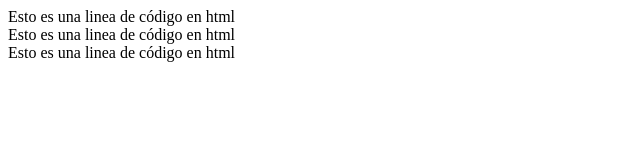
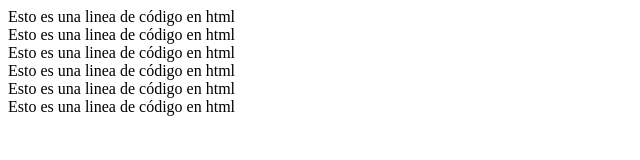
Before and after one commit to RobertMoralesO/clase_ai_2021, a plain HTML site: page index.html in a window 1280 px wide. Shown: the whole page, without its empty margins (0-640 px from the left). Drawn offline with Linux system fonts and the light colour scheme.

Commit message:
Cuarto commit

```diff
--- a/index.html
+++ b/index.html
@@ -10,5 +10,8 @@
     <div>Esto es una linea de código en html</div>
     <div>Esto es una linea de código en html</div>
     <div>Esto es una linea de código en html</div>
+    <div>Esto es una linea de código en html</div>
+    <div>Esto es una linea de código en html</div>
+    <div>Esto es una linea de código en html</div>
 </body>
 </html>
```
